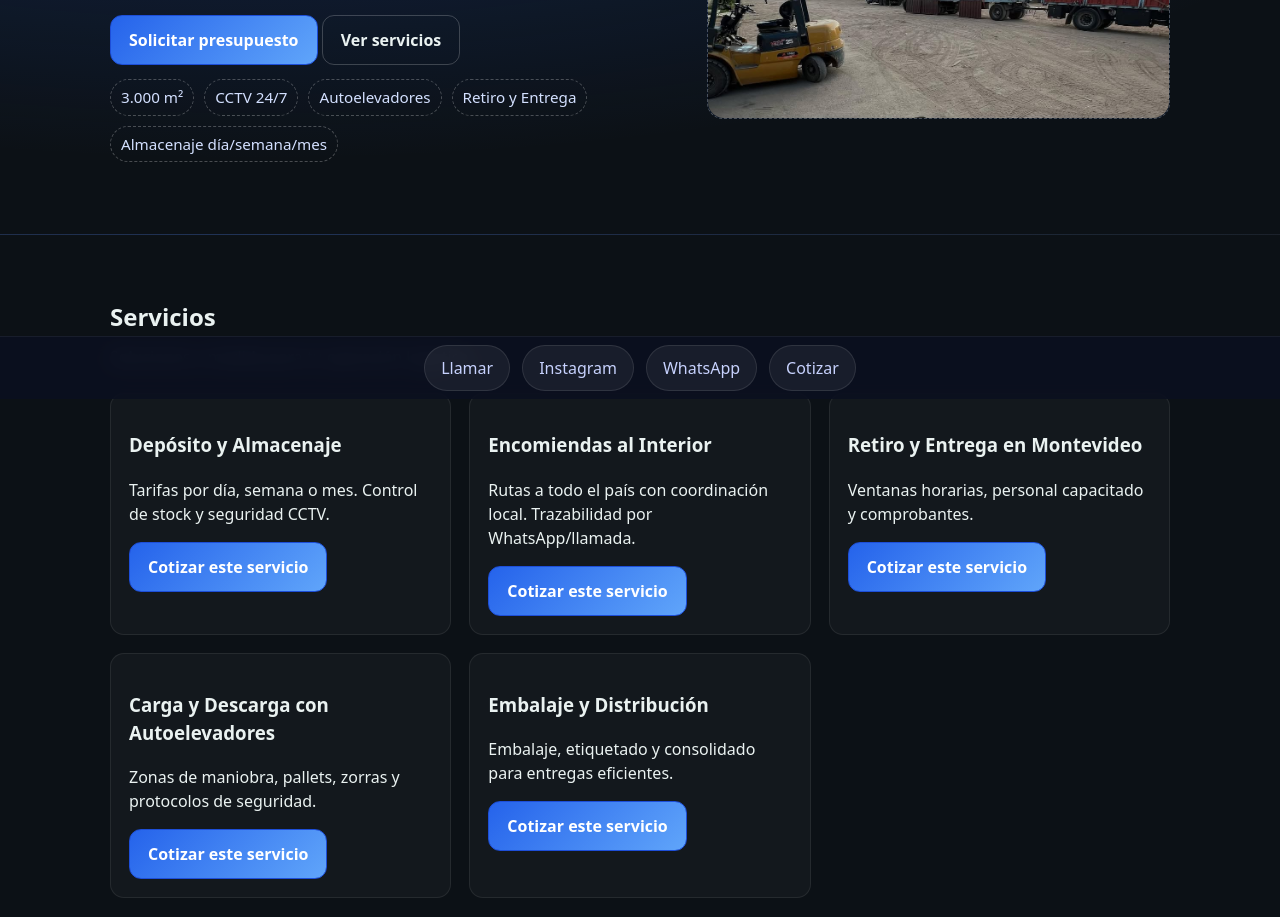
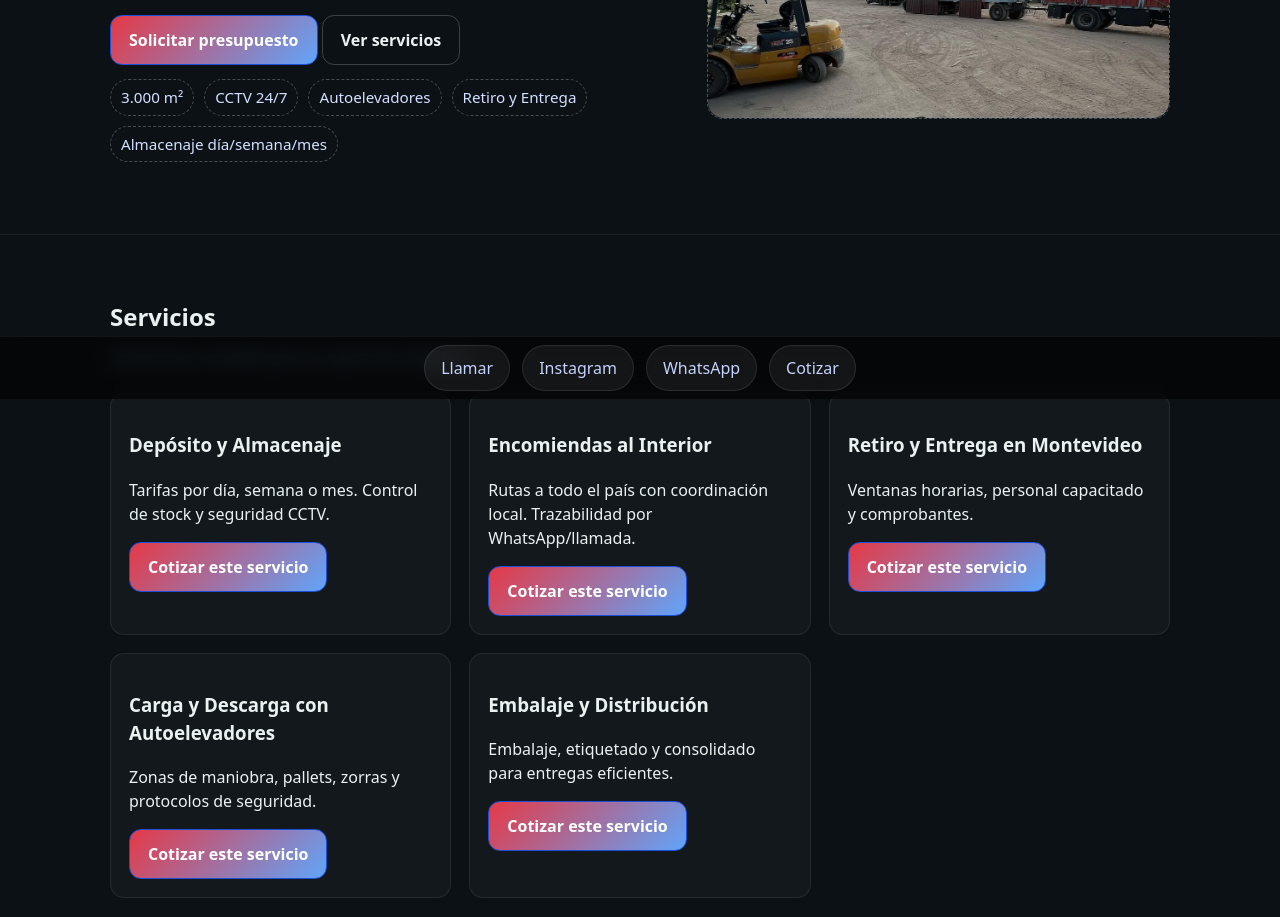
Before and after one commit to Daegon13/Agencia_ariel, a plain HTML site: page index.html in a window 1280 px wide. Shown: the part 337-1254 px from the top of the page. Drawn offline with Linux system fonts and the light colour scheme.

Commit message:
Deploy listo

```diff
--- a/css/styles.css
+++ b/css/styles.css
@@ -1,12 +1,12 @@
 /* Variables globales */
 :root {
-  --bg: #0b1020;
-  --panel: #0f172a;
-  --ink: #e5e7eb;
-  --muted: #9aa4b2;
-  --brand: #2563eb;
-  --accent: #f59e0b;
-  --radius: 14px;
+  --bg: #2b2b2b; /* Fondo principal */
+  --panel: #3a3a3a; /* Paneles */
+  --ink: #ffffff; /* Texto principal */
+  --muted: #b0b0b0; /* Texto secundario */
+  --brand: #e63946; /* Color de marca */
+  --accent: #6c757d; /* Color de acento */
+  --radius: 14px; /* Sin cambios */
 }
 
 /* Reset y configuración básica */
@@ -141,7 +141,7 @@ a:hover {
 /* Hero */
 .hero {
   padding: 72px 0;
-  background: radial-gradient(1200px 400px at 20% 0%, rgba(37, 99, 235, 0.25), transparent);
+  background: var(--bg); /* Usar el fondo principal */
   border-bottom: 1px solid rgba(255, 255, 255, 0.06);
 }
 .hero-inner {
@@ -288,7 +288,7 @@ a:hover {
   z-index: 30;
   display: flex;
   gap: 8px;
-  background: rgba(11, 16, 32, 0.85);
+  background: rgba(0, 0, 0, 0.61);
   backdrop-filter: blur(10px);
   border-top: 1px solid rgba(255, 255, 255, 0.06);
   padding: 10px 12px;
--- a/index.html
+++ b/index.html
@@ -84,35 +84,35 @@
           <article class="card">
             <h3>Depósito y Almacenaje</h3>
             <p>Tarifas por día, semana o mes. Control de stock y seguridad CCTV.</p>
-            <a class="btn btn-primary" href="../contacto.html#cotizar">Cotizar este servicio</a>
+            <a class="btn btn-primary" href="contacto.html#cotizar">Cotizar este servicio</a>
           </article>
 
           <!-- Tarjeta: Encomiendas al Interior -->
           <article class="card">
             <h3>Encomiendas al Interior</h3>
             <p>Rutas a todo el país con coordinación local. Trazabilidad por WhatsApp/llamada.</p>
-            <a class="btn btn-primary" href="../contacto.html#cotizar">Cotizar este servicio</a>
+            <a class="btn btn-primary" href="contacto.html#cotizar">Cotizar este servicio</a>
           </article>
 
           <!-- Tarjeta: Retiro y Entrega en Montevideo -->
           <article class="card">
             <h3>Retiro y Entrega en Montevideo</h3>
             <p>Ventanas horarias, personal capacitado y comprobantes.</p>
-            <a class="btn btn-primary" href="../contacto.html#cotizar">Cotizar este servicio</a>
+            <a class="btn btn-primary" href="contacto.html#cotizar">Cotizar este servicio</a>
           </article>
 
           <!-- Tarjeta: Carga y Descarga con Autoelevadores -->
           <article class="card">
             <h3>Carga y Descarga con Autoelevadores</h3>
             <p>Zonas de maniobra, pallets, zorras y protocolos de seguridad.</p>
-            <a class="btn btn-primary" href="../contacto.html#cotizar">Cotizar este servicio</a>
+            <a class="btn btn-primary" href="contacto.html#cotizar">Cotizar este servicio</a>
           </article>
 
           <!-- Tarjeta: Embalaje y Distribución -->
           <article class="card">
             <h3>Embalaje y Distribución</h3>
             <p>Embalaje, etiquetado y consolidado para entregas eficientes.</p>
-            <a class="btn btn-primary" href="../contacto.html#cotizar">Cotizar este servicio</a>
+            <a class="btn btn-primary" href="contacto.html#cotizar">Cotizar este servicio</a>
           </article>
         </div>
         </div>
```
Also changed, not shown: nosotros.html (+1 -8 lines), img/logo.jpg.
